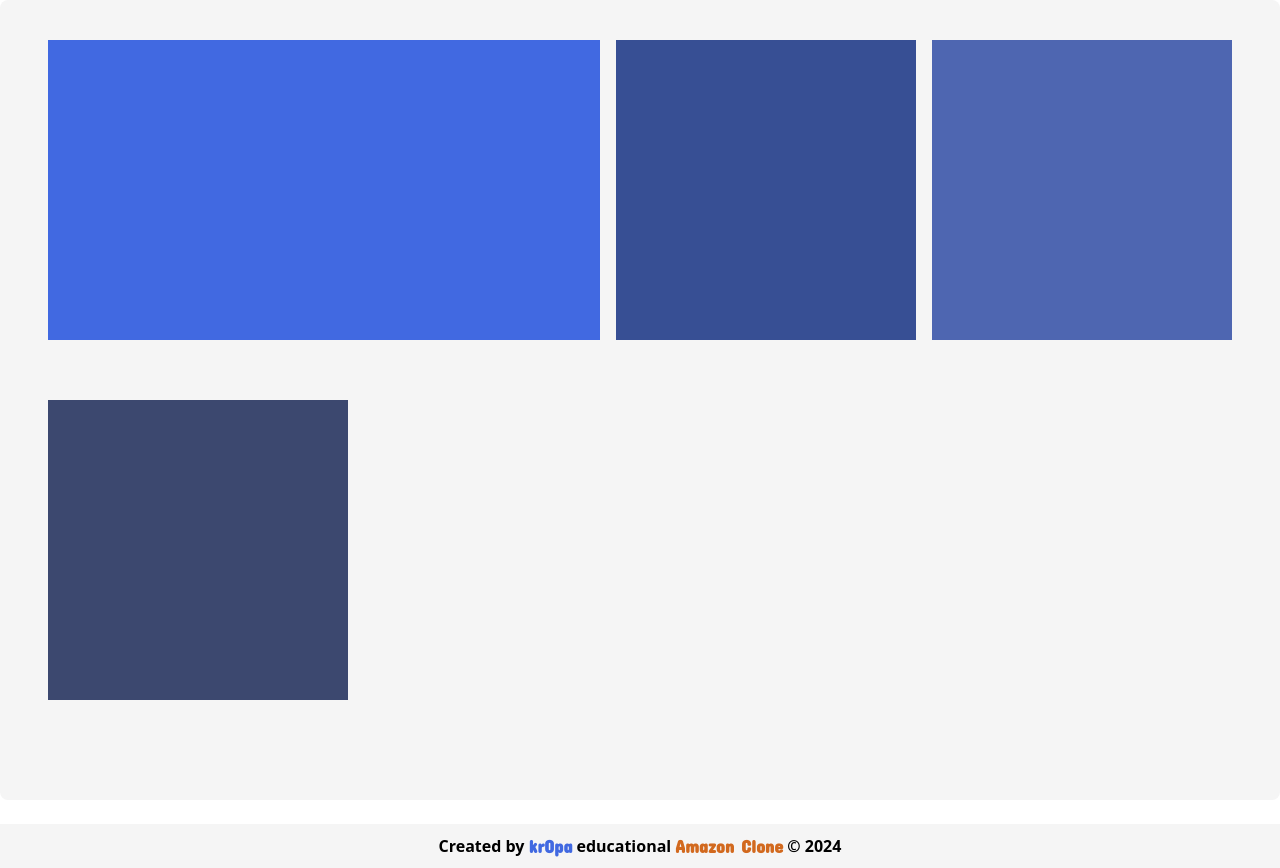
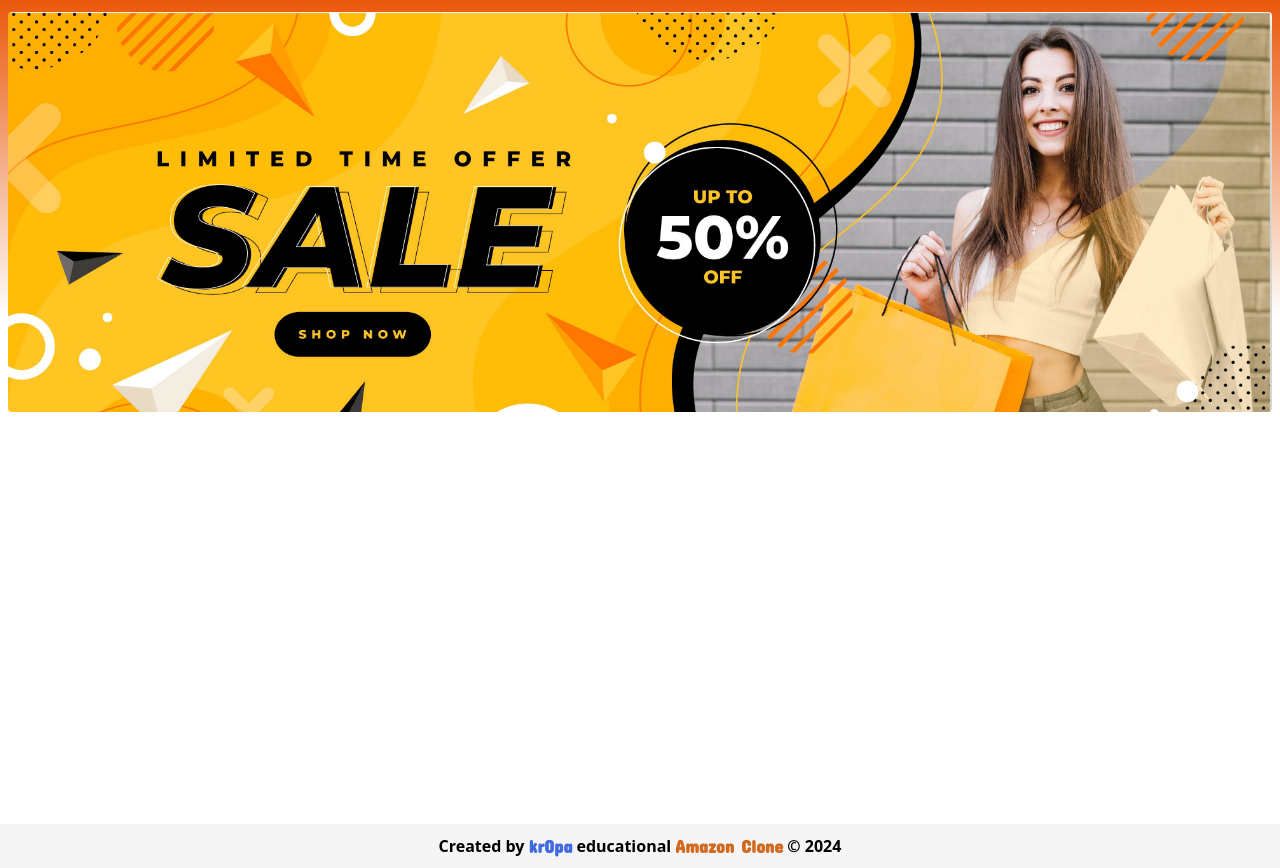
Before and after one commit to kr0pa/Amazon-clone, a Django app: page / in a window 1280 px wide. Shown: the part 56-924 px from the top of the page. Run offline with Django 5.2, Linux system fonts and the light colour scheme; data that the repository does not hold is empty; style sheets or scripts are compiled from the project's sources; some libraries are stand-ins or nearby versions.

Commit message:
created basic structure main page and banner

```diff
--- a/app_core/views.py
+++ b/app_core/views.py
@@ -1,4 +1,8 @@
 from django.shortcuts import render
+import requests
 
 def home(request):
-    return render(request, 'home.html')
+    response = requests.get("https://fakestoreapi.com/products?limit=20")
+    products = response.json()
+
+    return render(request, 'home.html', {'products': products})
--- a/templates/base.html
+++ b/templates/base.html
@@ -32,7 +32,7 @@
     <title>Amazon - clone</title>
     {% tailwind_css %}
   </head>
-  <body class="cursor-default min-w-[400px] bg-white dark:bg-[#2B2D31] grid grid-cols-4 min-h-screen">
+  <body class="cursor-default min-w-[400px] bg-white dark:bg-[#2B2D31] grid grid-cols-4 min-h-screen transition-all">
     {% include 'includes/header.html' %}
       {% block content %}
 
--- a/templates/home.html
+++ b/templates/home.html
@@ -1,11 +1,15 @@
 {% extends 'base.html' %}
+{% load static %}
 {% block content %}
-  <main class="col-span-full bg-[whitesmoke] dark:bg-[#1E1F22] rounded-lg">
-    <section class="flex justify-between flex-wrap p-10 [&>div]:w-[300px] min-h-screen [&>div]:h-[300px] [&>div]:mx-2">
-      <div class="flex-grow bg-[royalblue]"></div>
-      <div class="bg-[#374f94]"></div>
-      <div class="bg-[#4e66b1]"></div>
-      <div class="bg-[#3c486f]"></div>
+  <main class="col-span-full dark:bg-[#1E1F22] rounded-lg max-w-screen-2xl 2xl:mx-auto">
+    <section class="flex justify-evenly flex-wrap p-2 min-h-screen bg-gradient-to-b from-orange-600 to-40% to-transparent">
+      <banner class="w-full h-[300px] lg:h-[400px] 2xl:h-[500px] bg-cover mt-1 mb-10 rounded bg-no-repeat" style="background-image: url('{% static 'banner.png' %}');"></banner>
+      {% for product in products %}
+        <div class="m-2 p-2 basis-full sm:basis-1/3 md:basis-1/4 flex-grow lg:basis-1/5 items-center bg-gradient-to-b from-gray-300 to-[whitesmoke] dark:from-gray-700 dark:to-[#2B2D31] rounded-lg">
+          <img class="h-2/3 w-full mx-auto object-contain rounded-lg bg-white" src="{{ product.image }}" alt="" />
+          <h6 class="font-bold text-center text-black dark:text-white mt-2">{{ product.title }}</h6>
+        </div>
+      {% endfor %}
     </section>
   </main>
 {% endblock %}
```
Also changed, not shown: requirements.txt (+22 -0 lines), static/banner.png (added).
